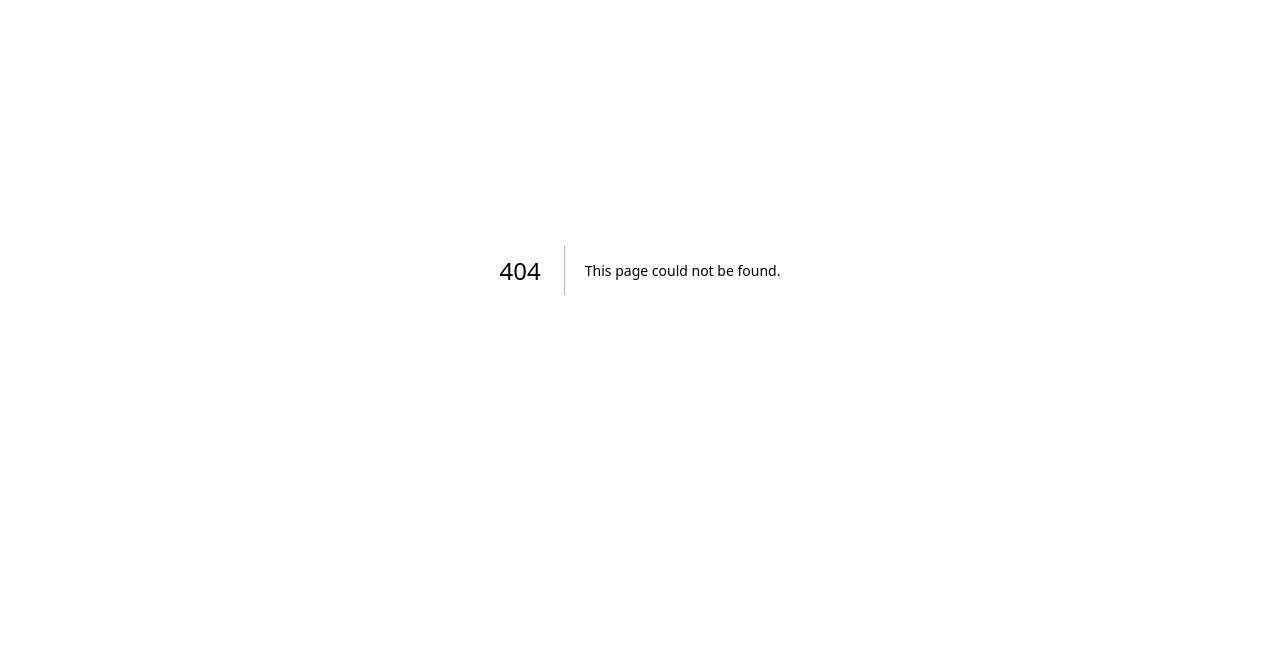
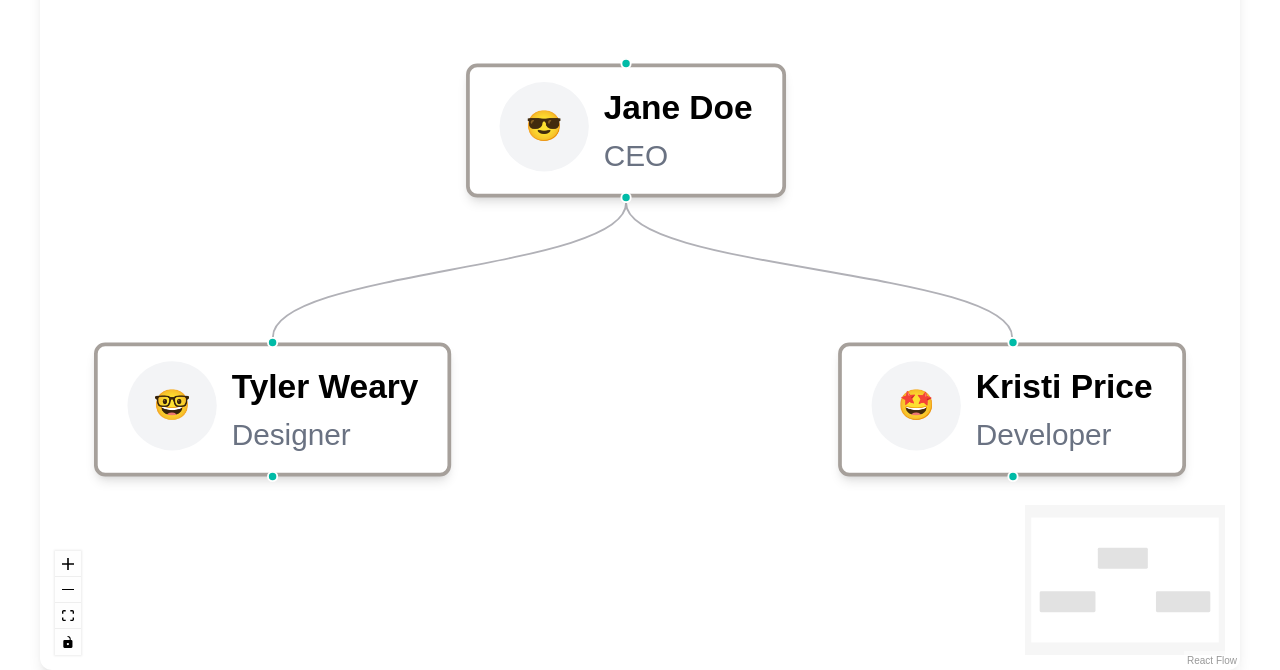
Before and after one commit to SamEggert/research-agent, a Next.js app: page /flow-example in a window 1280 px wide. Before the commit this address had no page. Shown: the part 130-800 px from the top of the page. Built offline with nearby package versions, Linux system fonts and the light colour scheme.

Commit message:
basic react flow example works

```diff
--- a/next.config.ts
+++ b/next.config.ts
@@ -2,6 +2,7 @@ import type { NextConfig } from "next";
 
 const nextConfig: NextConfig = {
   /* config options here */
+  transpilePackages: ['@xyflow/react'],
   serverExternalPackages: ["@mastra/*"],
 };
 
--- a/package.json
+++ b/package.json
@@ -13,6 +13,7 @@
     "@mastra/core": "^0.9.4",
     "@mastra/libsql": "^0.0.4",
     "@mastra/memory": "^0.3.4",
+    "@xyflow/react": "^12.6.4",
     "next": "15.3.2",
     "react": "^19.0.0",
     "react-dom": "^19.0.0"
--- /dev/null
+++ b/src/app/flow-example/CustomNode.tsx
@@ -0,0 +1,30 @@
+import React, { memo } from "react";
+import { Handle, Position } from "@xyflow/react";
+
+function CustomNode({ data }: any) {
+  return (
+    <div className="px-4 py-2 shadow-md rounded-md bg-white border-2 border-stone-400">
+      <div className="flex">
+        <div className="rounded-full w-12 h-12 flex justify-center items-center bg-gray-100">
+          {data.emoji}
+        </div>
+        <div className="ml-2">
+          <div className="text-lg font-bold">{data.name}</div>
+          <div className="text-gray-500">{data.job}</div>
+        </div>
+      </div>
+      <Handle
+        type="target"
+        position={Position.Top}
+        className="w-16 !bg-teal-500"
+      />
+      <Handle
+        type="source"
+        position={Position.Bottom}
+        className="w-16 !bg-teal-500"
+      />
+    </div>
+  );
+}
+
+export default memo(CustomNode);
--- /dev/null
+++ b/src/app/flow-example/page.tsx
@@ -0,0 +1,81 @@
+"use client";
+
+import React, { useCallback } from "react";
+import {
+  ReactFlow,
+  useNodesState,
+  useEdgesState,
+  addEdge,
+  MiniMap,
+  Controls,
+} from "@xyflow/react";
+import CustomNode from "./CustomNode";
+import "@xyflow/react/dist/style.css";
+
+const nodeTypes = {
+  custom: CustomNode,
+};
+
+const initNodes = [
+  {
+    id: "1",
+    type: "custom",
+    data: { name: "Jane Doe", job: "CEO", emoji: "😎" },
+    position: { x: 0, y: 50 },
+  },
+  {
+    id: "2",
+    type: "custom",
+    data: { name: "Tyler Weary", job: "Designer", emoji: "🤓" },
+    position: { x: -200, y: 200 },
+  },
+  {
+    id: "3",
+    type: "custom",
+    data: { name: "Kristi Price", job: "Developer", emoji: "🤩" },
+    position: { x: 200, y: 200 },
+  },
+];
+
+const initEdges = [
+  {
+    id: "e1-2",
+    source: "1",
+    target: "2",
+  },
+  {
+    id: "e1-3",
+    source: "1",
+    target: "3",
+  },
+];
+
+export default function FlowExamplePage() {
+  const [nodes, setNodes, onNodesChange] = useNodesState(initNodes);
+  const [edges, setEdges, onEdgesChange] = useEdgesState(initEdges);
+
+  const onConnect = useCallback(
+    (params: any) => setEdges((eds) => addEdge(params, eds)),
+    []
+  );
+
+  return (
+    <div className="min-h-screen flex items-center justify-center">
+      <div className="w-[1200px] h-[800px] bg-white rounded-xl shadow-lg text-black">
+        <ReactFlow
+          nodes={nodes}
+          edges={edges}
+          onNodesChange={onNodesChange}
+          onEdgesChange={onEdgesChange}
+          onConnect={onConnect}
+          nodeTypes={nodeTypes}
+          fitView
+          className="bg-teal-50"
+        >
+          <MiniMap />
+          <Controls />
+        </ReactFlow>
+      </div>
+    </div>
+  );
+}
--- a/src/app/page.tsx
+++ b/src/app/page.tsx
@@ -48,6 +48,12 @@ export default function Home() {
             rel="noopener noreferrer"
           >
             Read our docs
+          </a>
+          <a
+            className="rounded-full border border-solid border-blue-500 transition-colors flex items-center justify-center hover:bg-blue-100 dark:hover:bg-blue-900 font-medium text-sm sm:text-base h-10 sm:h-12 px-4 sm:px-5 w-full sm:w-auto md:w-[158px] text-blue-700 dark:text-blue-300"
+            href="/flow-example"
+          >
+            React Flow Example
           </a>
         </div>
       </main>
```
Also changed, not shown: 1 other file (tests, documents, lock files or other folders).
